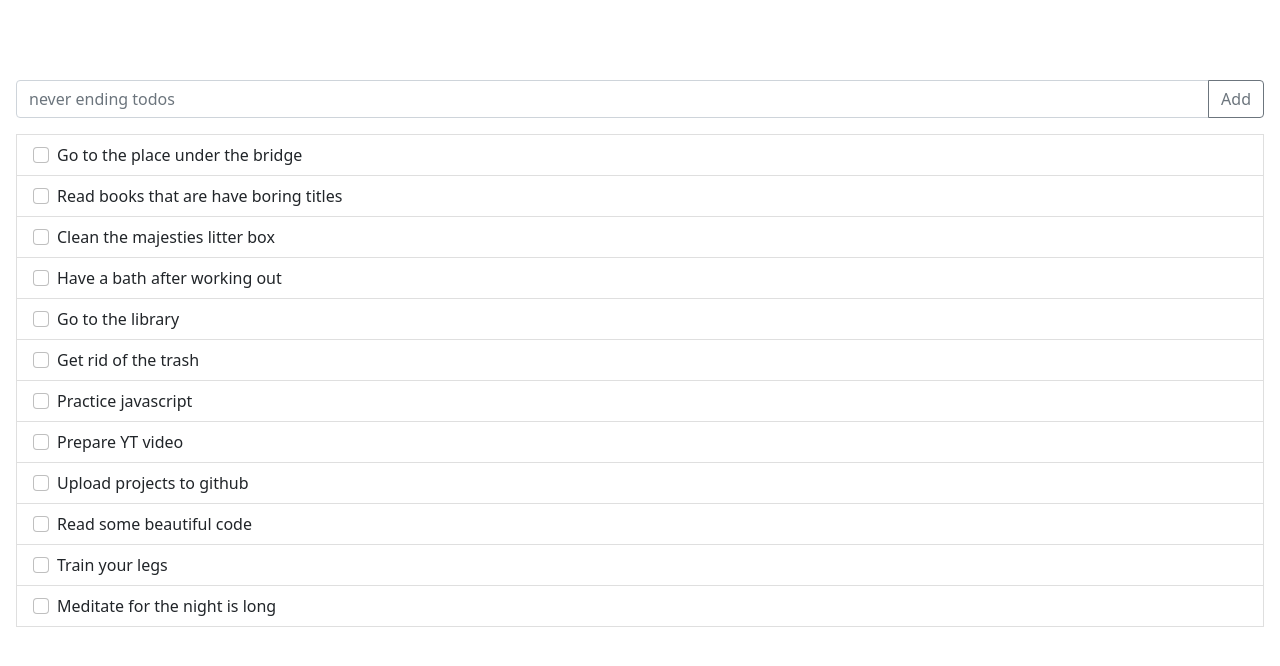
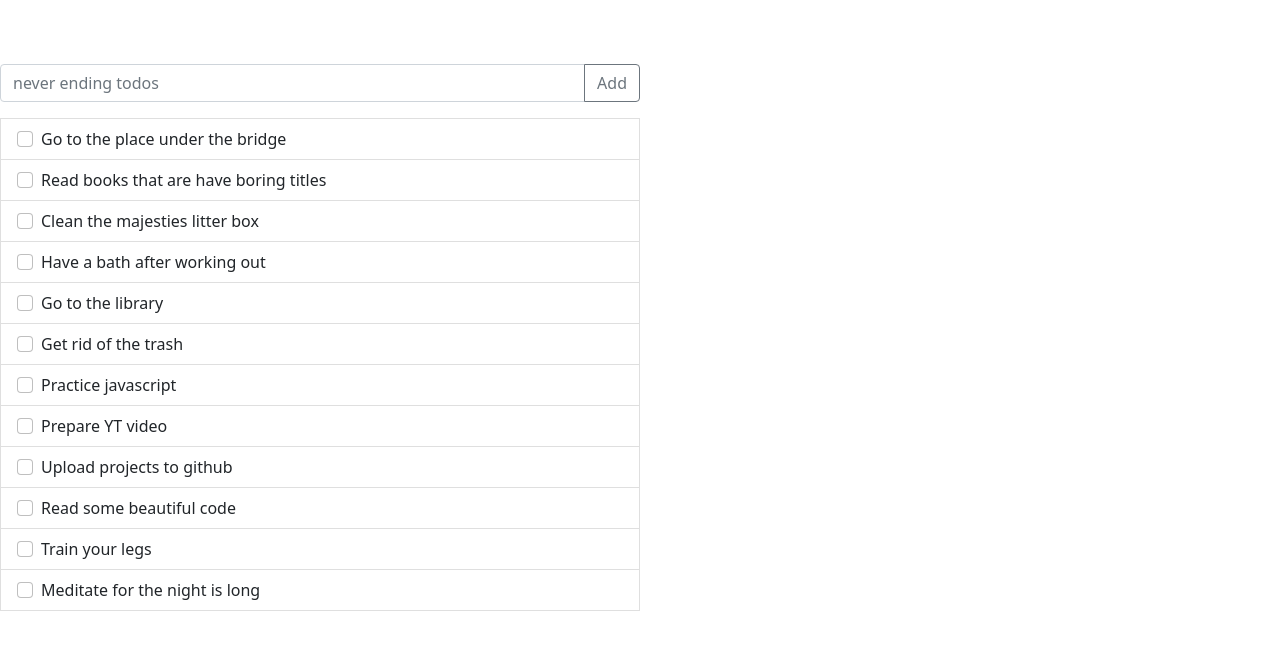
Before and after one commit to raymond1988/reactjstoapp, a React (Create React App) app: page /todolist in a window 1280 px wide. Shown: the top 666 px of the page. Built offline with nearby package versions, Linux system fonts and the light colour scheme; no server answers.

Commit message:
changed style

```diff
--- a/src/App.js
+++ b/src/App.js
@@ -8,7 +8,8 @@ import { GlobalProvider } from './context/GlobalProvider'
 const App = () => {
   return (
     <GlobalProvider>
-      <div className='p-3'>
+      <div className='col'></div>
+      <div className='col-6'>
         <Router>
           <Routes>
             <Route exact path='/' element={<Login />} />
@@ -17,6 +18,7 @@ const App = () => {
           </Routes>
         </Router>
       </div>
+      <div className='col'></div>
     </GlobalProvider>
   )
 }
--- a/src/components/ToDoList.js
+++ b/src/components/ToDoList.js
@@ -2,7 +2,6 @@ import React, { useContext} from 'react'
 import { GlobalContext } from '../context/GlobalProvider'
 import ToDoItem from './ToDoItem'
 import AddToDoForm from './AddToDoForm'
-
 
 const ToDoList = () => {
   const { todos } = useContext(GlobalContext)
```
